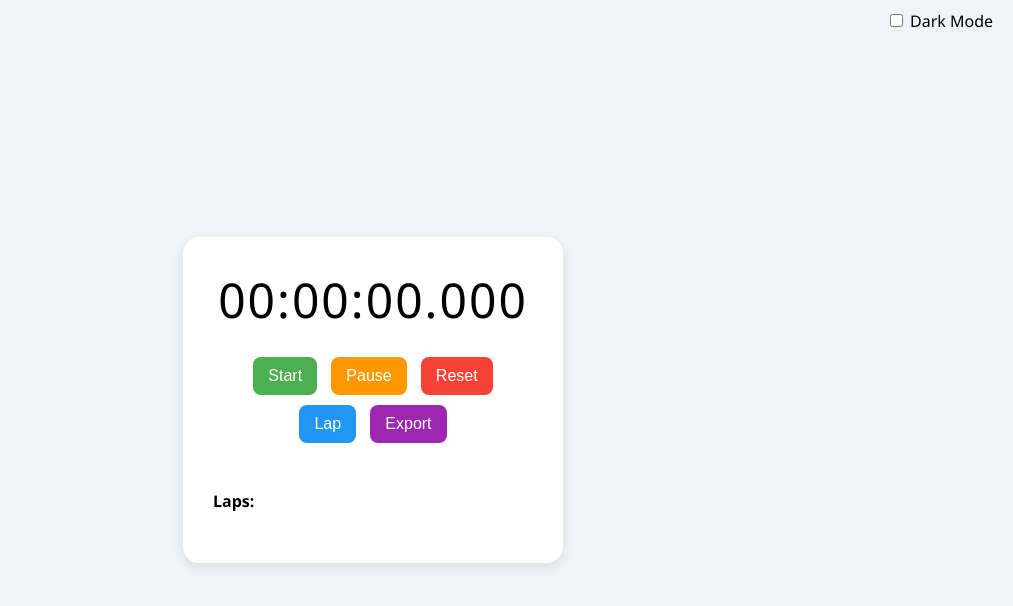
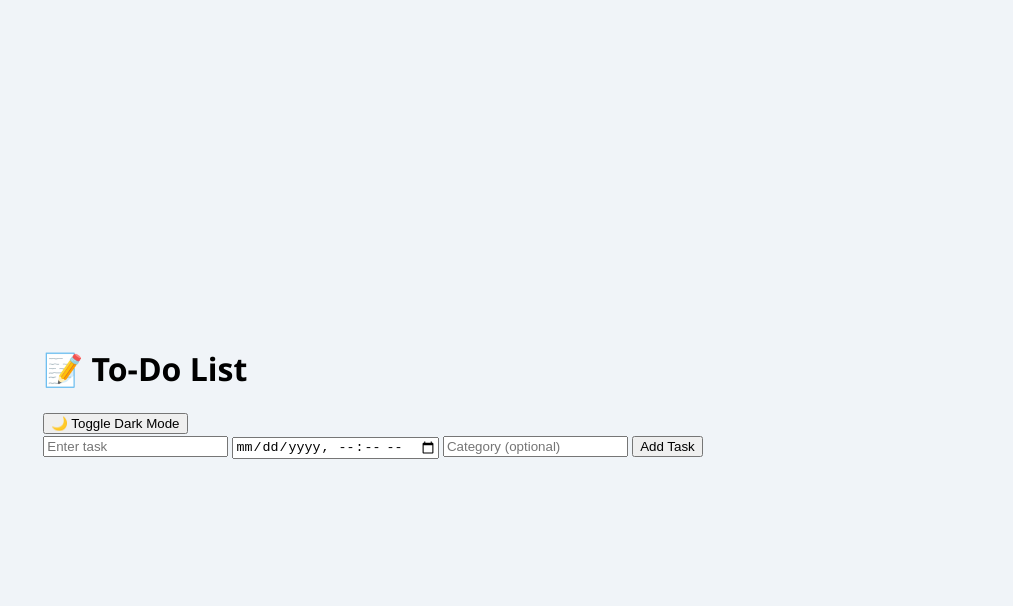
Before and after one commit to Sushilkumar6201/SCT_WD_04, a plain HTML site: page index.html in a window 1280 px wide. Shown: the whole page, without its empty margins (267-1280 px from the left). Drawn offline with Linux system fonts and the light colour scheme.

Commit message:
Update index.html

```diff
--- a/index.html
+++ b/index.html
@@ -1,36 +1,25 @@
 <!DOCTYPE html>
 <html lang="en">
 <head>
-  <link rel="manifest" href="manifest.json" />
-<link rel="icon" href="icon-192.png" sizes="192x192" />
-<meta name="theme-color" content="#4caf50" />
+  <meta charset="UTF-8" />
+  <meta name="viewport" content="width=device-width, initial-scale=1.0"/>
+  <title>Advanced To-Do App</title>
+  <link rel="stylesheet" href="style.css"/>
+</head>
+<body>
+  <div class="container">
+    <h1>📝 To-Do List</h1>
 
-  <meta charset="UTF-8" />
-  <meta name="viewport" content="width=device-width, initial-scale=1.0" />
-  <title>Advanced Stopwatch</title>
-  <link rel="stylesheet" href="style.css" />
-</head>
-<body class="light">
+    <button id="theme-toggle">🌙 Toggle Dark Mode</button>
 
-  <div class="theme-toggle">
-    <label>
-      <input type="checkbox" id="themeSwitcher" /> Dark Mode
-    </label>
-  </div>
+    <div class="input-section">
+      <input type="text" id="task-title" placeholder="Enter task" />
+      <input type="datetime-local" id="task-time" />
+      <input type="text" id="task-category" placeholder="Category (optional)" />
+      <button onclick="addTask()">Add Task</button>
+    </div>
 
-  <div class="stopwatch">
-    <div class="time" id="display">00:00:00.000</div>
-    <div class="buttons">
-      <button class="start" onclick="startTimer()">Start</button>
-      <button class="pause" onclick="pauseTimer()">Pause</button>
-      <button class="reset" onclick="resetTimer()">Reset</button>
-      <button class="lap" onclick="recordLap()">Lap</button>
-      <button class="export" onclick="exportLaps()">Export</button>
-    </div>
-    <div class="laps">
-      <h4>Laps:</h4>
-      <ul id="lapList"></ul>
-    </div>
+    <ul id="task-list"></ul>
   </div>
 
   <script src="script.js"></script>
```
